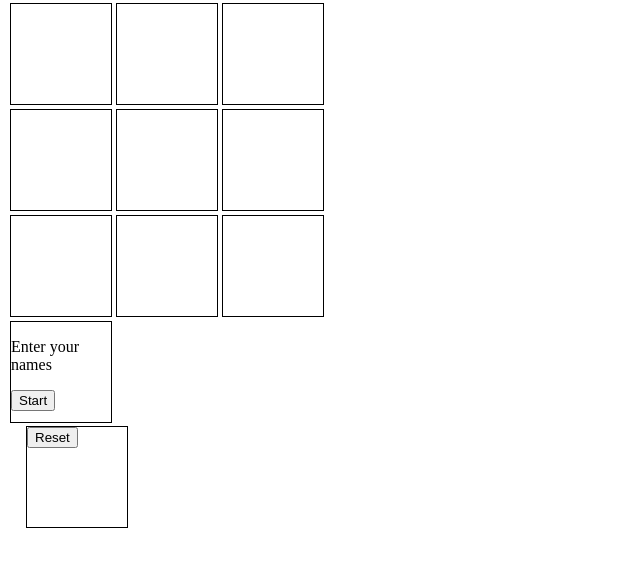
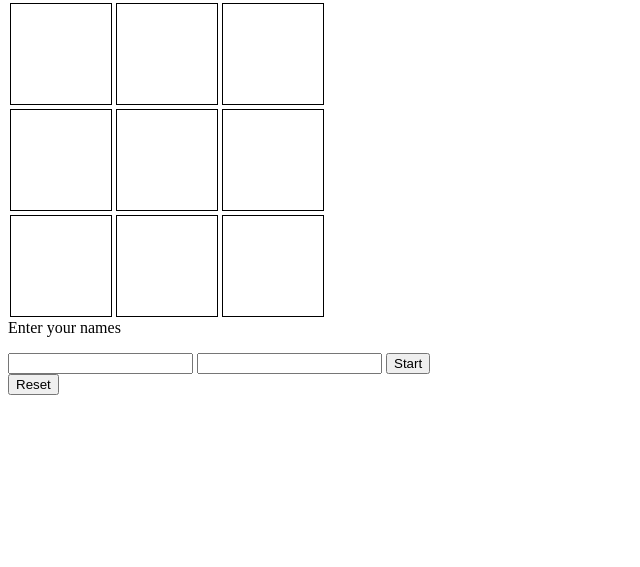
Before and after one commit to Hagil/TicTacToe, a plain HTML site: page index.html in a window 1280 px wide. Shown: the part 79-646 px from the top of the page, without its empty margins (0-640 px from the left). Drawn offline with Linux system fonts and the light colour scheme.

Commit message:
another commit: fourth

```diff
--- a/css/style.css
+++ b/css/style.css
@@ -1,4 +1,4 @@
-div div {
+div[id^=col] {
   border: 1px solid black;
   height: 100px;
   width: 100px;
@@ -16,5 +16,4 @@ div div {
 
 #controls {
   clear: both;
-  margin: 15px;
 }
--- a/index.html
+++ b/index.html
@@ -32,7 +32,10 @@
 <div id="players">
   <div id="enter_names">
     <p>Enter your names</p>
+    <input type="text" id='player1' value="">
+      <input type="text" id='player2' value="">
   <button id='start'>Start</button>
+</div>
 
   <div id='controls'>
     <button id='reset'>Reset</button>
```
